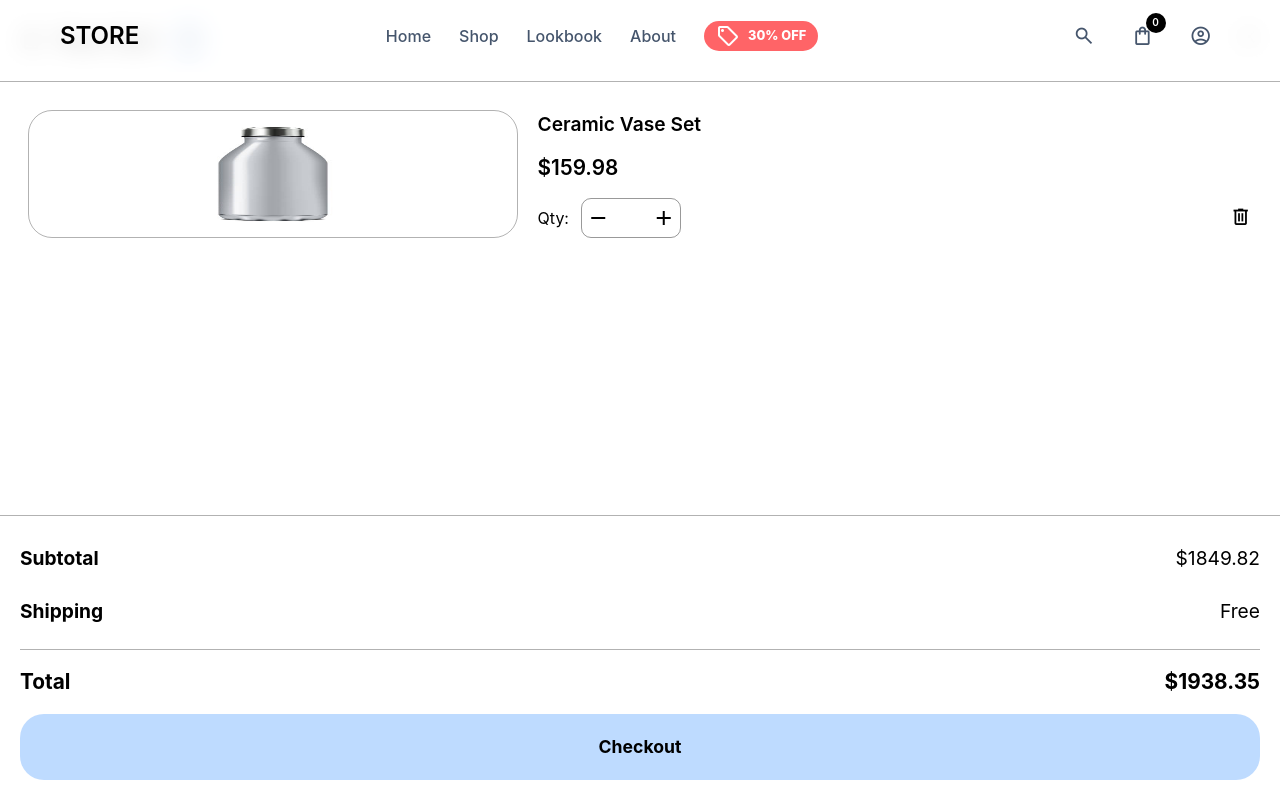
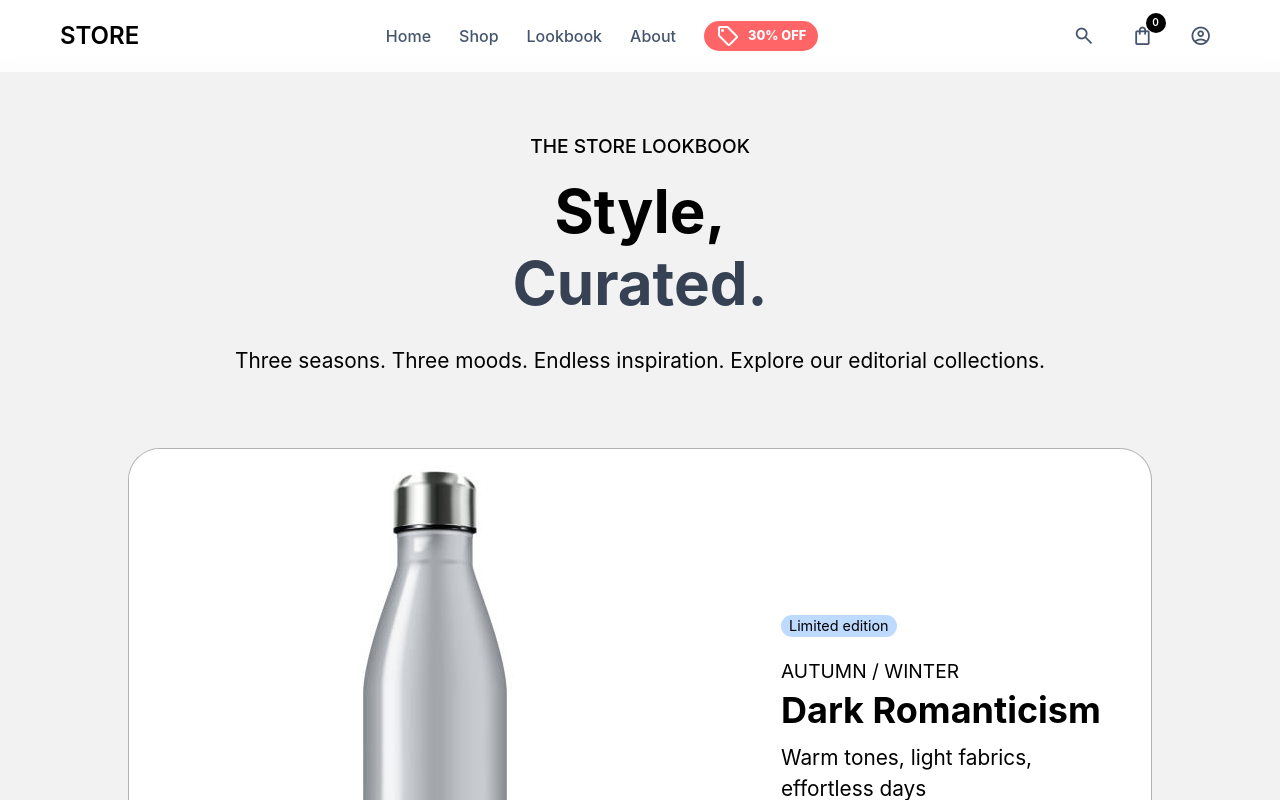
Before and after one commit to crrlyly/E-Commerce-Website, a React (Vite) app in the folder client/: page /lookbook in a window 1280 px wide. Shown: the top 800 px of the page. Built offline with nearby package versions, Linux system fonts and the light colour scheme.

Commit message:
Working on Sliding feature of cart page

```diff
--- a/client/src/components/CartBar.jsx
+++ b/client/src/components/CartBar.jsx
@@ -1,9 +1,10 @@
 
 import CartCard from "./cards/CartCard";
 
-export default function CartBar() {
+export default function CartBar({ ifOpen, close }) {
   return (
-    <div className="w-full h-dvh bg-white flex flex-col">
+  <div className={`fixed inset-0 z-40 w-full h-dvh bg-white flex flex-col
+  transition-opacity duration-300 ${ifOpen ? "opacity-0" : "pointer-events-none opacity-0"}`} onClick={close}>
       <div className="w-full h-40 bg-white px-5 flex justify-between items-center border-b border-black/30">
         <div className="flex items-center">
           <span className="material-symbols-outlined text-[1.4rem]! leading-none">
--- a/client/src/components/Navbar.jsx
+++ b/client/src/components/Navbar.jsx
@@ -39,10 +39,17 @@ function Navbar() {
           <a className="transition:text duration-200 hover:text-black" href="/">
             Home
           </a>
-          <a className="transition:text duration-200 hover:text-black" href="/#shop">
+          <a
+            className="transition:text duration-200 hover:text-black"
+            href="/#shop"
+          >
             Shop
           </a>
-          <Link to="/lookbook" className="transition:text duration-200 hover:text-black" href="">
+          <Link
+            to="/lookbook"
+            className="transition:text duration-200 hover:text-black"
+            href=""
+          >
             Lookbook
           </Link>
           <a className="transition:text duration-200 hover:text-black" href="">
@@ -65,10 +72,13 @@ function Navbar() {
             </span>
           </button>
 
+          {/* TODO */}
           <button
             className="px-2 py-2  font-semibold text-slate-600 relative cursor-pointer hover:bg-black/10 flex
           justify-center items-center rounded-[9px]"
-          onClick={bagToggle}
+            onClick={() => {
+              bagToggle
+            }}
           >
             <div className="absolute -top-1 -right-1 flex h-5 w-5 items-center justify-center rounded-full bg-black text-[10px] text-white">
               0
```
